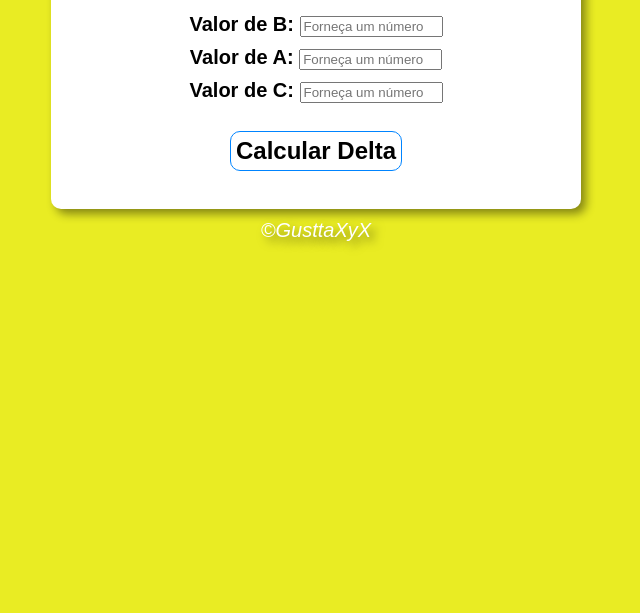
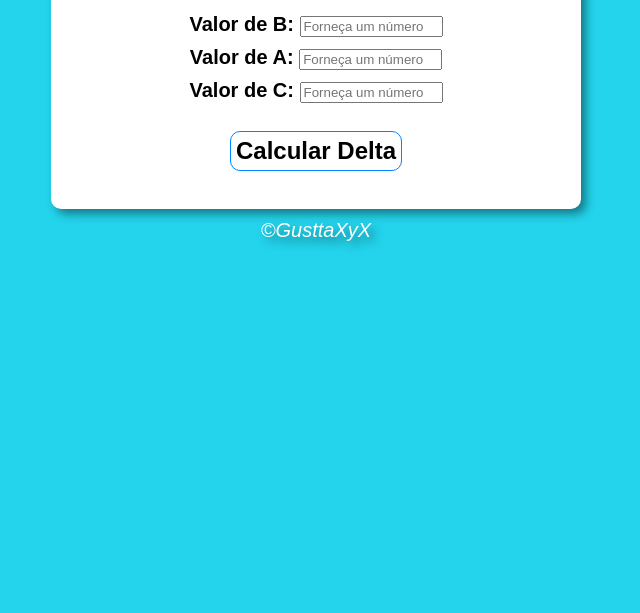
Before and after one commit to GusttaXyX/Projeto-Bhaskara, a plain HTML site: page index.html in a window 1280 px wide. Shown: the part 187-800 px from the top of the page, without its empty margins (324-964 px from the left). Drawn offline with Linux system fonts and the light colour scheme.

Commit message:
mudando cor no css

```diff
--- a/style.css
+++ b/style.css
@@ -3,7 +3,7 @@ body{
     font-size: 15pt;
     font-style: normal;
     text-align: center;
-    background-color: rgb(233, 236, 35);
+    background-color: rgb(35, 212, 236);
 
 }
 
```
